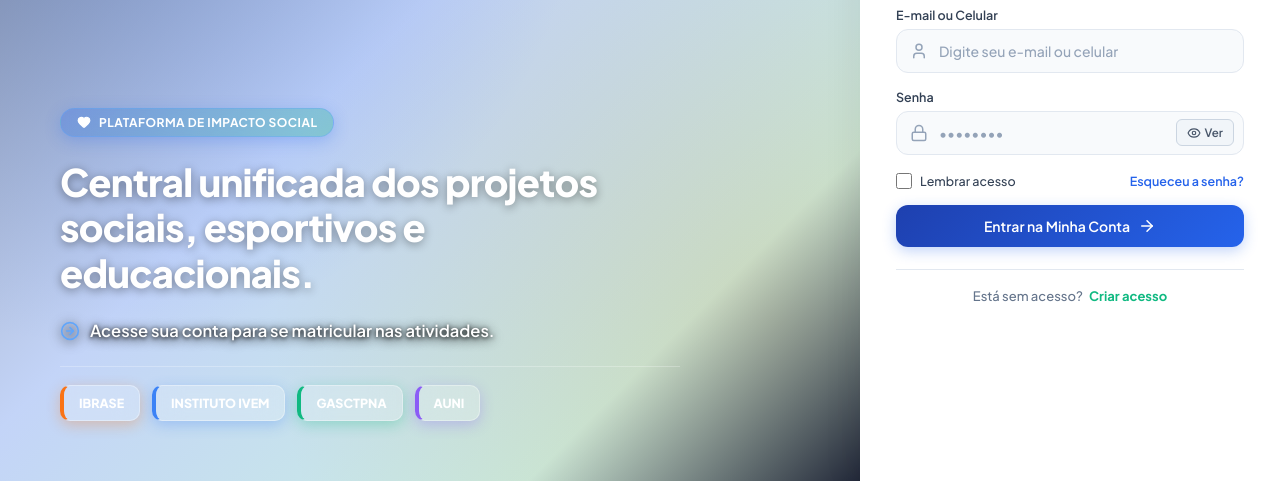
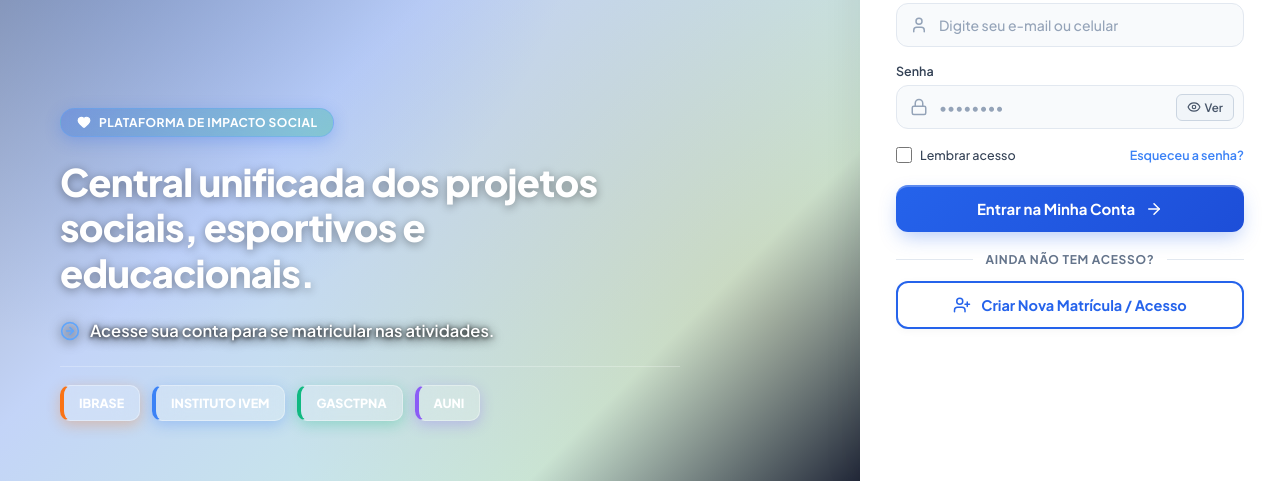
Before and after one commit to Yantestes12/auni, a website: page login.html in a window 1280 px wide. Shown: the part 319-800 px from the top of the page. Drawn offline with nearby package versions, Linux system fonts and the light colour scheme.

Commit message:
feat: align colors to official palette and elevate layout for Criar Acesso

```diff
--- a/login.html
+++ b/login.html
@@ -32,9 +32,10 @@
             --bg-body: #f8fafc;
             --bg-card: #ffffff;
 
-            --primary: #1e40af;
-            --primary-hover: #1e3a8a;
-            --primary-accent: #2563eb;
+            --primary: #2563eb;
+            --primary-hover: #1d4ed8;
+            --primary-glow: rgba(37, 99, 235, 0.35);
+            --primary-accent: #3b82f6;
             --accent-green: #10b981;
             --accent-orange: #f97316;
 
@@ -392,31 +393,63 @@
         /* Botão Entrar Principal */
         .btn-primary-login {
             width: 100%;
-            padding: 12px 18px;
-            font-size: 14px;
-            font-weight: 600;
+            padding: 14px 24px;
             color: #ffffff;
-            background: linear-gradient(135deg, #1e40af 0%, #2563eb 100%);
+            background: linear-gradient(135deg, var(--primary) 0%, var(--primary-hover) 100%);
             border: none;
             border-radius: var(--radius-md);
+            font-size: 15px;
+            font-weight: 700;
             cursor: pointer;
-            box-shadow: 0 4px 14px rgba(37, 99, 235, 0.28);
-            transition: all 0.2s ease;
             display: flex;
             align-items: center;
             justify-content: center;
-            gap: 8px;
+            gap: 10px;
+            transition: all 0.25s cubic-bezier(0.4, 0, 0.2, 1);
+            box-shadow: 0 8px 20px -4px var(--primary-glow), inset 0 2px 0 rgba(255, 255, 255, 0.25);
+            margin-top: 6px;
         }
 
         .btn-primary-login:hover {
-            background: linear-gradient(135deg, #1d4ed8 0%, #1e3a8a 100%);
-            transform: translateY(-1px);
-            box-shadow: 0 6px 18px rgba(37, 99, 235, 0.4);
+            background: var(--primary-hover);
+            transform: translateY(-2px);
+            box-shadow: 0 12px 25px -4px var(--primary-glow);
         }
 
         .btn-primary-login:active {
-            transform: translateY(0);
+            transform: translateY(1px) scale(0.98);
+            box-shadow: 0 4px 10px var(--primary-glow);
         }
+
+        .action-divider {
+            display: flex;
+            align-items: center;
+            text-align: center;
+            margin: 20px 0 14px;
+            color: var(--text-muted);
+            font-size: 12px;
+            font-weight: 700;
+            text-transform: uppercase;
+            letter-spacing: 0.06em;
+        }
+        .action-divider::before, .action-divider::after {
+            content: ''; flex: 1; border-bottom: 1px solid var(--border-light);
+        }
+        .action-divider span { padding: 0 12px; }
+
+        .btn-secondary-register {
+            width: 100%; display: flex; align-items: center; justify-content: center; gap: 10px;
+            padding: 13px 20px; background: #ffffff; color: var(--primary);
+            border: 2px solid var(--primary); border-radius: var(--radius-md);
+            font-size: 14.5px; font-weight: 700; text-decoration: none; cursor: pointer;
+            transition: all 0.2s cubic-bezier(0.4, 0, 0.2, 1); box-shadow: 0 2px 8px rgba(0,0,0,0.04);
+            box-sizing: border-box;
+        }
+        .btn-secondary-register:hover {
+            background: var(--primary); color: #ffffff !important; transform: translateY(-2px);
+            box-shadow: 0 8px 18px -4px var(--primary-glow);
+        }
+        .btn-secondary-register:active { transform: translateY(0); }
 
         /* Rodapé Humano */
         .login-footer {
@@ -623,10 +656,14 @@
             </button>
         </form>
 
-        <div class="login-footer">
-            Está sem acesso?
-            <a href="https://gasctpna.plataformaintegra.com.br/">Criar acesso</a>
+        <div class="action-divider">
+            <span>Ainda não tem acesso?</span>
         </div>
+
+        <a href="index.html" id="linkCriarAcesso" class="btn-secondary-register">
+            <i data-lucide="user-plus" style="width: 18px; height: 18px;"></i>
+            <span>Criar Nova Matrícula / Acesso</span>
+        </a>
     </div>
 
     <!-- ==========================================================================
```
Also changed, not shown: index.html (+15 -36 lines).
